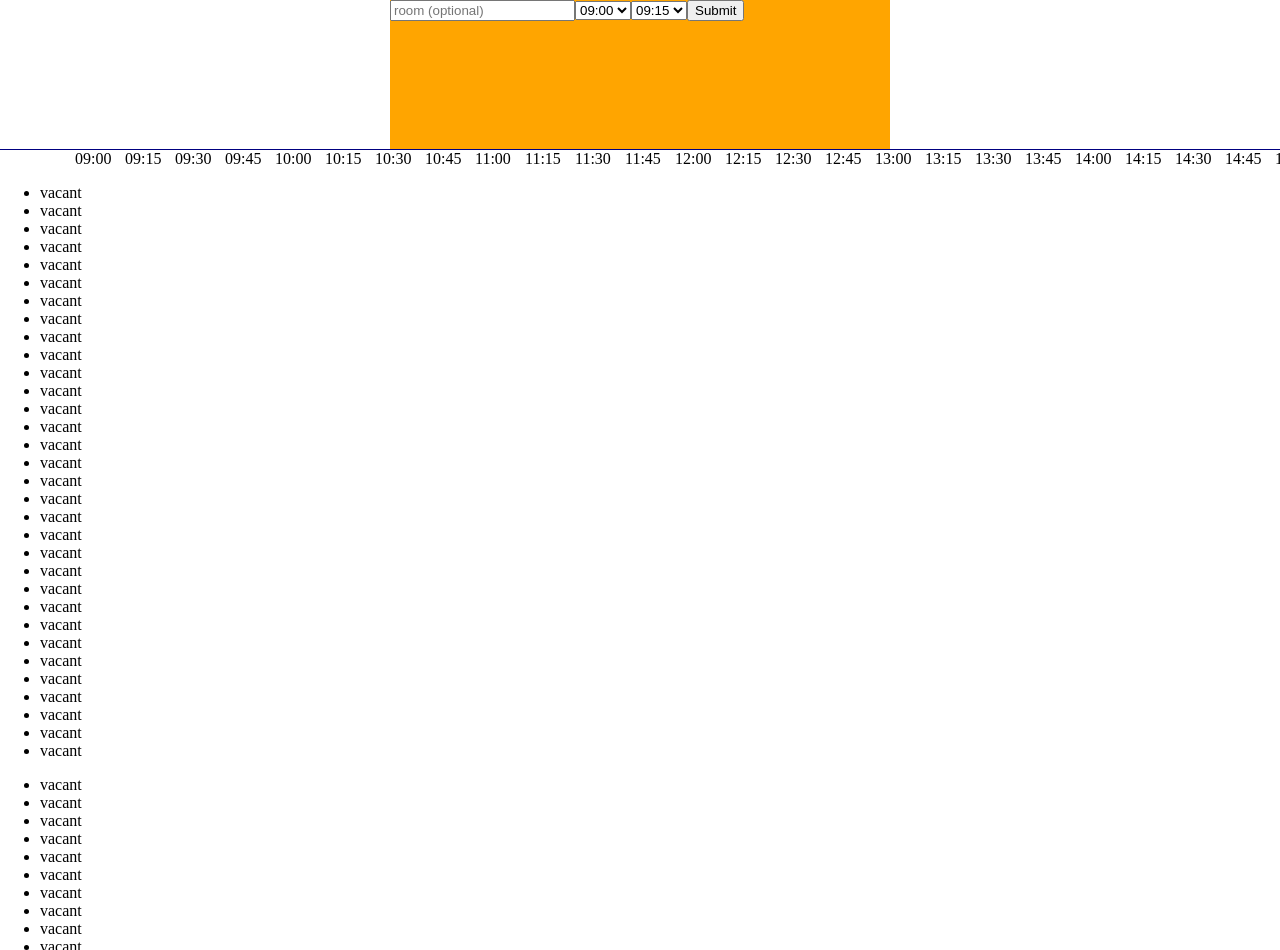
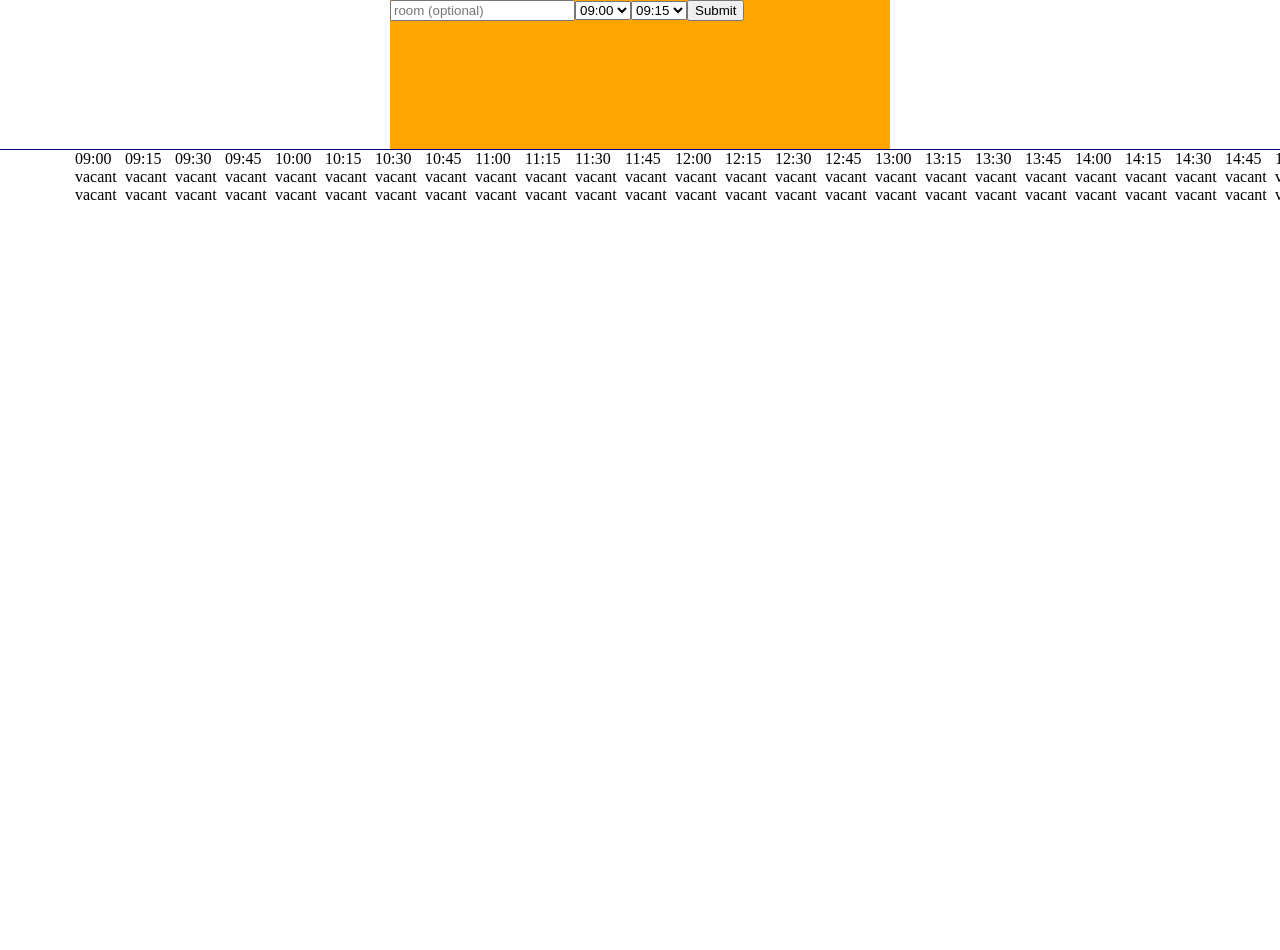
Before and after one commit to paul-schaaf/roomr, a React (Create React App) app: page / in a window 1280 px wide. Built offline with nearby package versions, Linux system fonts and the light colour scheme.

Commit message:
copied timeline.css into room.css

```diff
--- a/src/components/Room.css
+++ b/src/components/Room.css
@@ -0,0 +1,17 @@
+.room {
+  list-style:none;
+  padding:0;
+  margin:0;
+  margin-left:75px;
+}
+
+.room__timeblock {
+  display: inline;
+
+  white-space: nowrap;
+}
+
+.room__timeblock--block{
+  display:inline-block;
+  width:50px;
+}
```
